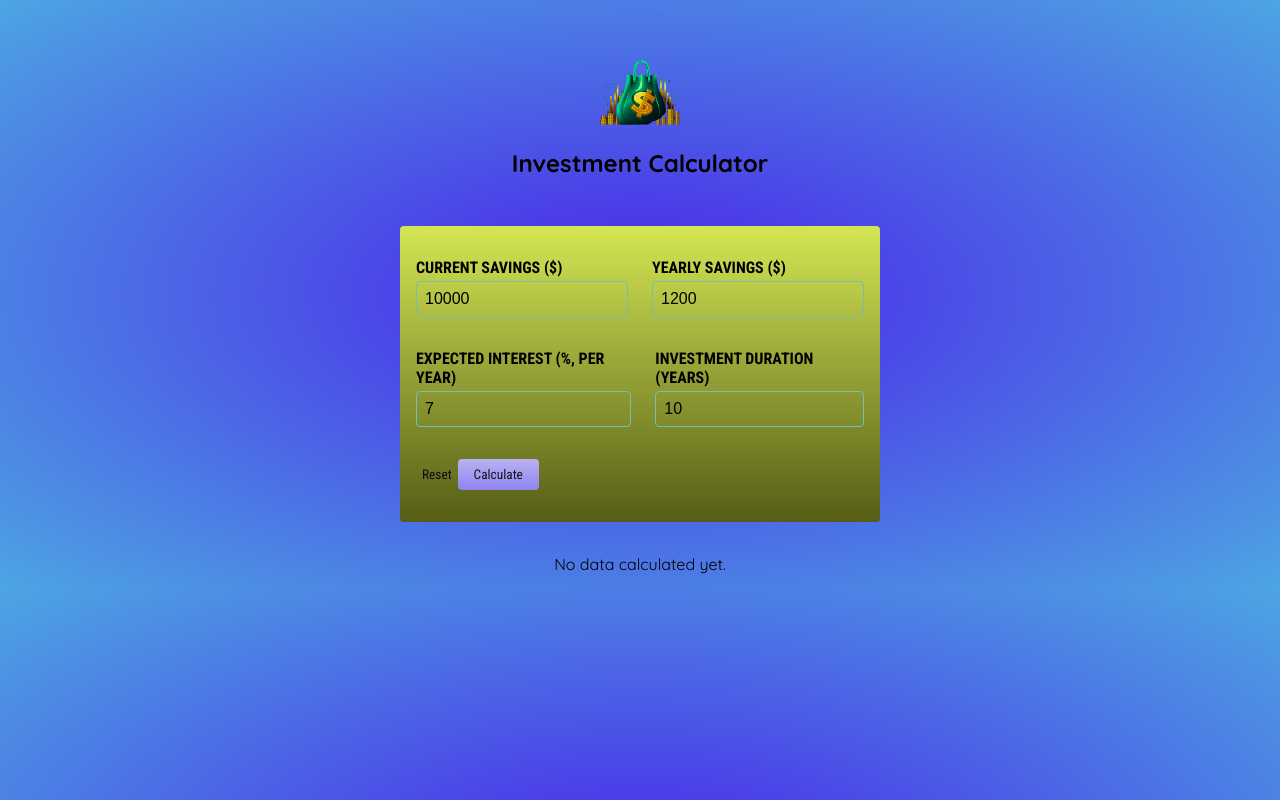
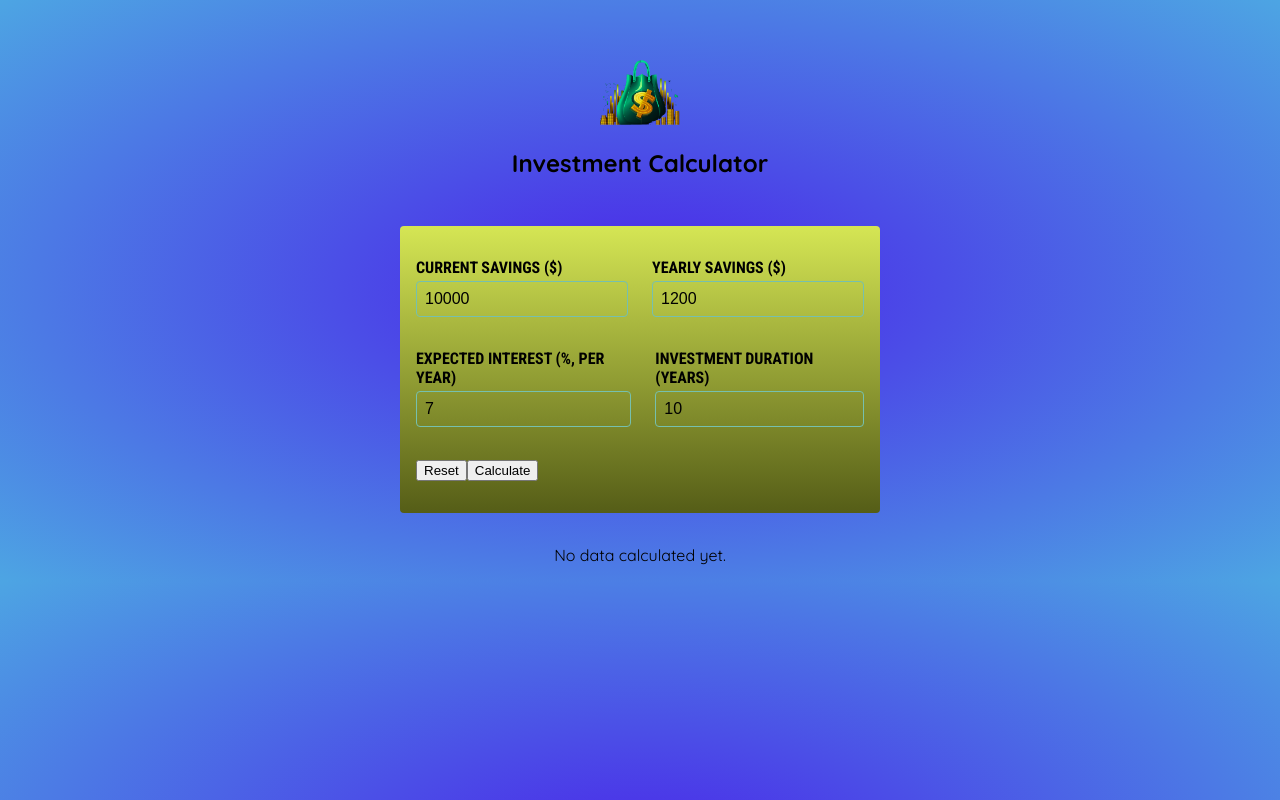
Before and after one commit to irinamihai150/investcalc, a React (Create React App) app: page / in a window 1280 px wide. Built offline with nearby package versions, Linux system fonts and the light colour scheme.

Commit message:
replace 2more classname for css modules

```diff
--- a/src/components/UserInput.js
+++ b/src/components/UserInput.js
@@ -80,10 +80,10 @@ const UserInput = (props) => {
 					</p>
 				</div>
 				<p className={classes.action}>
-					<button type='reset' className='buttonAlt' onClick={resetHandler}>
+					<button type='reset' className={classes.buttonAlt} onClick={resetHandler}>
 						Reset
 					</button>
-					<button type='submit' className='button'>
+					<button type='submit' className={classes.button}>
 						Calculate
 					</button>
 				</p>
```
